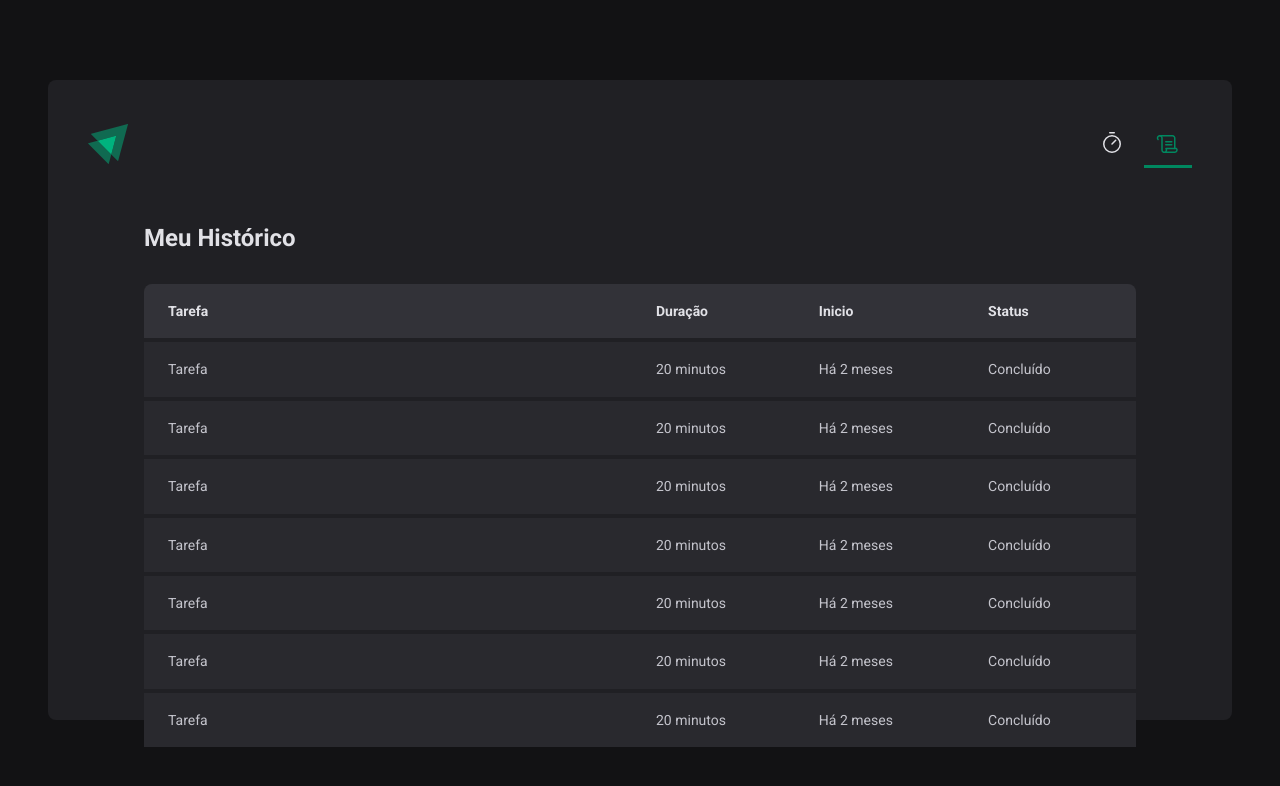
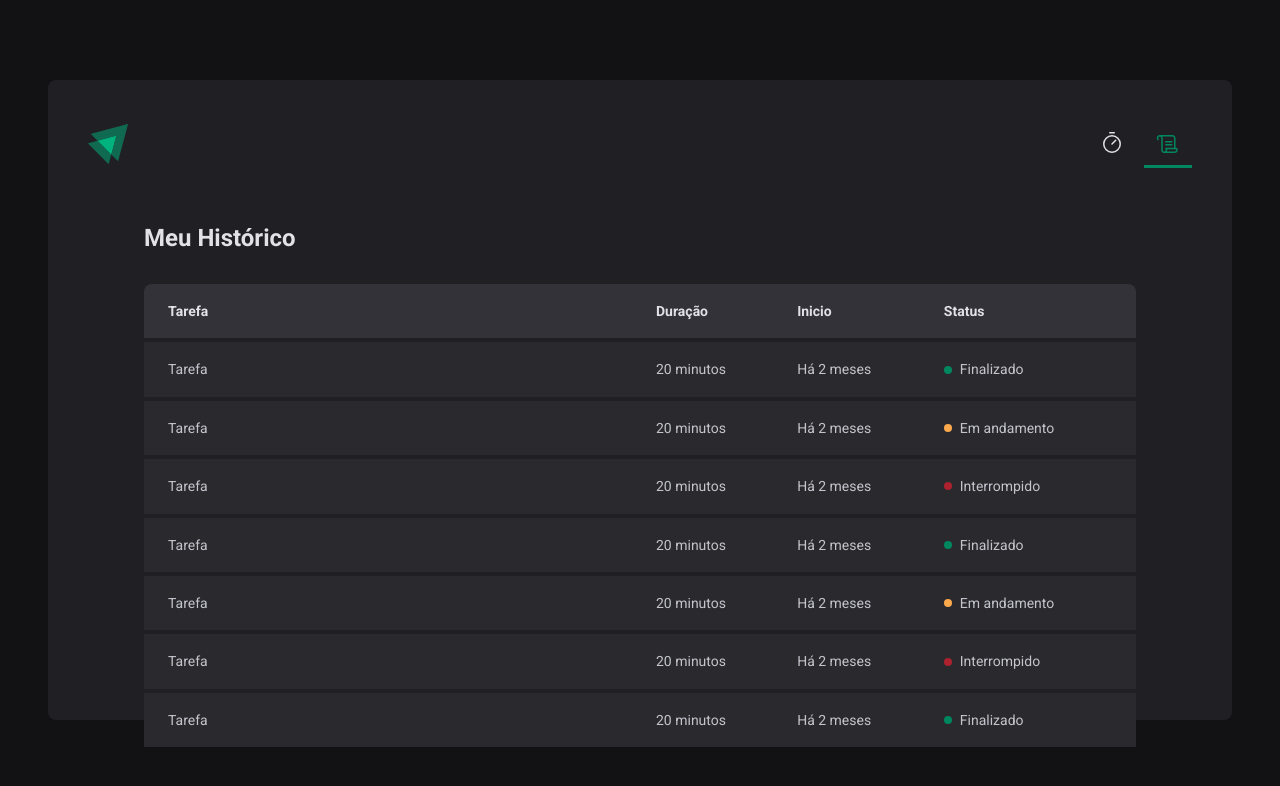
Before and after one commit to juniorcintra/Ignite-Timer-TS, a React (Vite) app: page /history in a window 1280 px wide. Shown: the top 786 px of the page. Built offline with nearby package versions, Linux system fonts and the light colour scheme.

Commit message:
componente status

```diff
--- a/src/pages/History/index.tsx
+++ b/src/pages/History/index.tsx
@@ -1,4 +1,4 @@
-import { HistoryContainer, HistoryList } from "./styles";
+import { HistoryContainer, HistoryList, Status } from "./styles";
 
 export default function History() {
   return (
@@ -19,43 +19,57 @@ export default function History() {
               <td>Tarefa</td>
               <td>20 minutos</td>
               <td>Há 2 meses</td>
-              <td>Concluído</td>
+              <td>
+                <Status statusColor="finished">Finalizado</Status>
+              </td>
             </tr>
             <tr>
               <td>Tarefa</td>
               <td>20 minutos</td>
               <td>Há 2 meses</td>
-              <td>Concluído</td>
+              <td>
+                <Status statusColor="ongoing">Em andamento</Status>
+              </td>
             </tr>
             <tr>
               <td>Tarefa</td>
               <td>20 minutos</td>
               <td>Há 2 meses</td>
-              <td>Concluído</td>
+              <td>
+                <Status statusColor="interrupted">Interrompido</Status>
+              </td>
             </tr>
             <tr>
               <td>Tarefa</td>
               <td>20 minutos</td>
               <td>Há 2 meses</td>
-              <td>Concluído</td>
+              <td>
+                <Status statusColor="finished">Finalizado</Status>
+              </td>
             </tr>
             <tr>
               <td>Tarefa</td>
               <td>20 minutos</td>
               <td>Há 2 meses</td>
-              <td>Concluído</td>
+              <td>
+                <Status statusColor="ongoing">Em andamento</Status>
+              </td>
             </tr>
             <tr>
               <td>Tarefa</td>
               <td>20 minutos</td>
               <td>Há 2 meses</td>
-              <td>Concluído</td>
+              <td>
+                <Status statusColor="interrupted">Interrompido</Status>
+              </td>
             </tr>
             <tr>
               <td>Tarefa</td>
               <td>20 minutos</td>
               <td>Há 2 meses</td>
-              <td>Concluído</td>
+              <td>
+                <Status statusColor="finished">Finalizado</Status>
+              </td>
             </tr>
           </tbody>
         </table>
--- a/src/pages/History/styles.ts
+++ b/src/pages/History/styles.ts
@@ -70,3 +70,30 @@ export const HistoryList = styled.div`
     }
   }
 `;
+
+const STATUS_COLORS = {
+  ongoing: "yellow-500",
+  finished: "green-500",
+  interrupted: "red-500",
+} as const;
+
+interface StatusProps {
+  statusColor: keyof typeof STATUS_COLORS;
+}
+
+export const Status = styled.span<StatusProps>`
+  display: flex;
+  align-items: center;
+  gap: 0.5rem;
+
+  &::before {
+    content: "";
+    width: 0.5rem;
+    height: 0.5rem;
+
+    border-radius: 9999px;
+
+    background-color: ${(props) =>
+      props.theme[STATUS_COLORS[props.statusColor]]};
+  }
+`;
```
